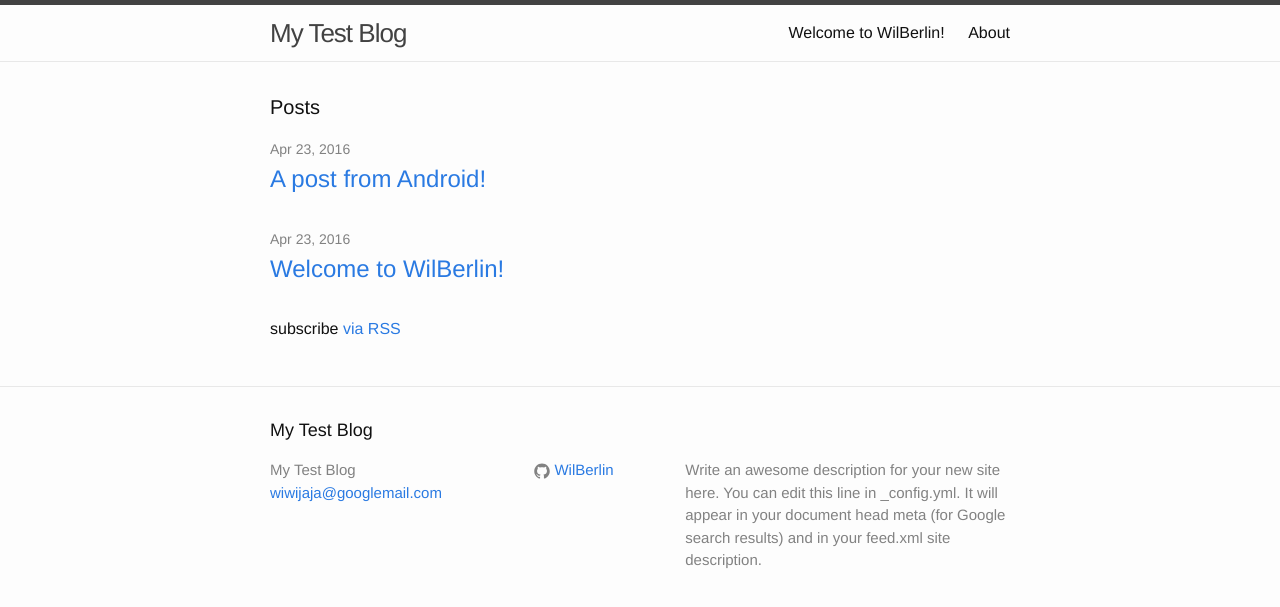
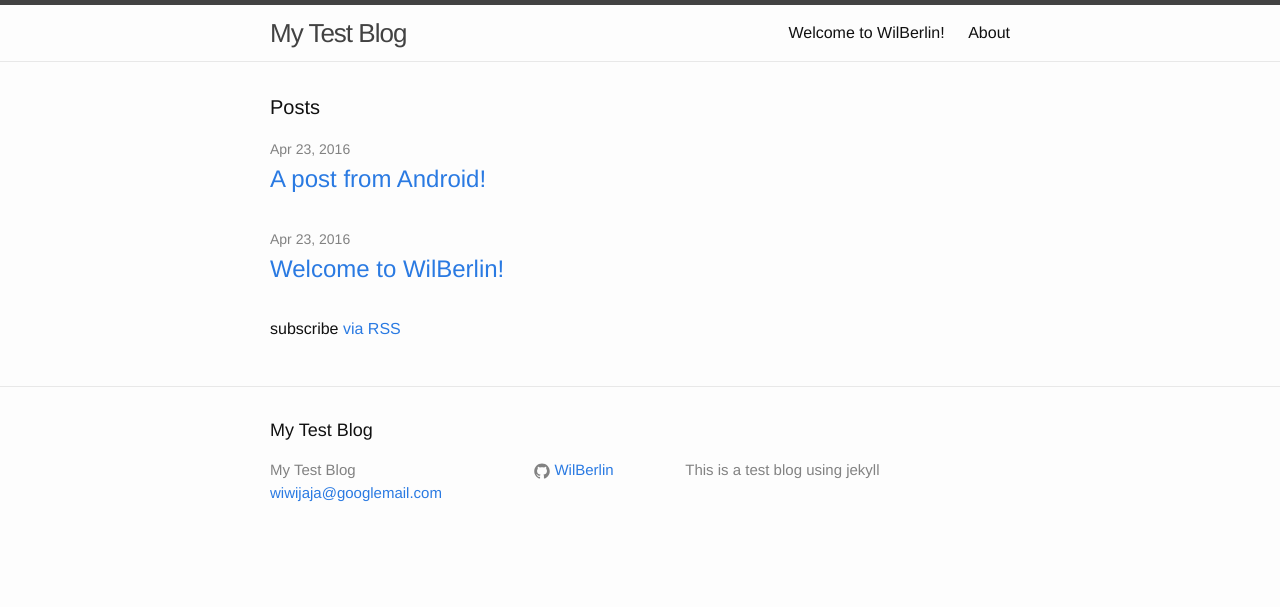
Before and after one commit to WilBerlin/blog, a Jekyll site: the page built from index.html, in a window 1280 px wide. Shown: the top 607 px of the page. Built offline with Jekyll 4.4.1, drawn with Linux system fonts in a browser that asks for light colours.

Commit message:
Update _config.yml

```diff
--- a/_config.yml
+++ b/_config.yml
@@ -8,10 +8,7 @@
 # Site settings
 title: My Test Blog
 email: wiwijaja@googlemail.com
-description: > # this means to ignore newlines until "baseurl:"
-  Write an awesome description for your new site here. You can edit this
-  line in _config.yml. It will appear in your document head meta (for
-  Google search results) and in your feed.xml site description.
+description: This is a test blog using jekyll
 baseurl: "/blog" # the subpath of your site, e.g. /blog
 url: "http://WilBerlin.github.io" # the base hostname & protocol for your site
 github_username:  WilBerlin
```
